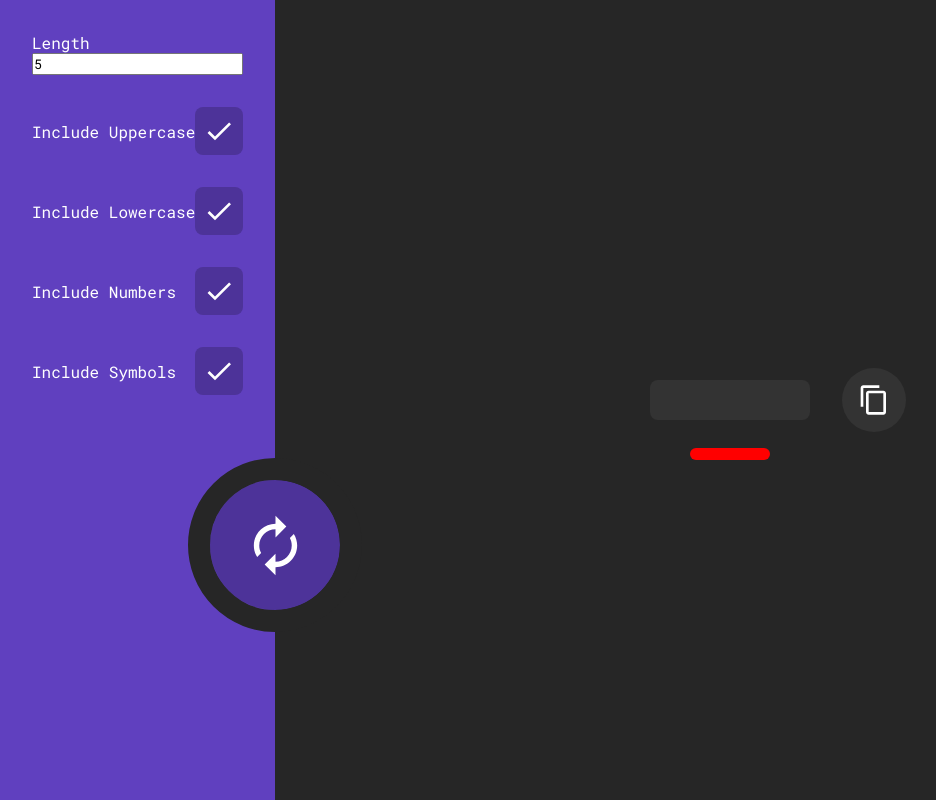
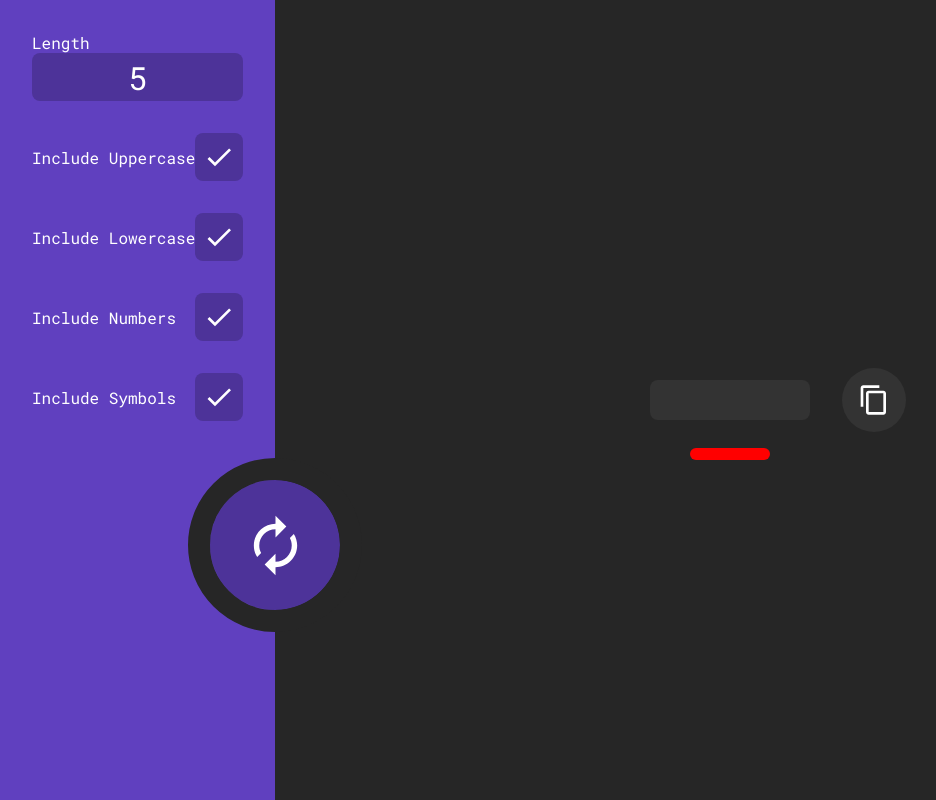
Before and after one commit to liquidwater0/password-generator, a React (Vite) app: page / in a window 1280 px wide. Shown: the whole page, without its empty margins (0-936 px from the left). Built offline with nearby package versions, Linux system fonts and the light colour scheme.

Commit message:
add number input component

```diff
--- a/src/App.tsx
+++ b/src/App.tsx
@@ -1,6 +1,7 @@
 import "./scss/App.scss";
 import { ACTIONS, MIN_LENGTH, MAX_LENGTH, usePassword } from "./context/PasswordContext";
 import { Autorenew, ContentCopy } from '@mui/icons-material';
+import NumberInput from "./components/NumberInput";
 import Checkbox from "./components/Checkbox";
 
 function App() {
@@ -15,14 +16,15 @@ function App() {
 						<li>
 							<div className="form-input-item">
 								<label htmlFor="lengthInput">Length</label>
-								<input
-									className='number-input'
-									type="number"
+								<NumberInput
 									min={MIN_LENGTH}
 									max={MAX_LENGTH}
-									value={passwordLength}
+									defaultValue={passwordLength}
 									onChange={event => {
-										dispatch({ type: ACTIONS.UPDATE_PASSWORD_LENGTH, payload: event.target.valueAsNumber });
+										dispatch({
+											type: ACTIONS.UPDATE_PASSWORD_LENGTH,
+											payload: (event.target as HTMLInputElement).valueAsNumber
+										});
 									}}
 								/>
 							</div>
@@ -34,7 +36,10 @@ function App() {
 									id="uppercaseCheckbox"
 									defaultChecked={includeUppercase}
 									onChange={event => {
-										dispatch({ type: ACTIONS.UPDATE_INCLUDE_UPPERCASE, payload: (event.target as HTMLInputElement).checked });
+										dispatch({
+											type: ACTIONS.UPDATE_INCLUDE_UPPERCASE,
+											payload: (event.target as HTMLInputElement).checked
+										});
 									}}
 								/>
 							</div>
@@ -46,7 +51,10 @@ function App() {
 									id="lowercaseCheckbox"
 									defaultChecked={includeLowercase}
 									onChange={event => {
-										dispatch({ type: ACTIONS.UPDATE_INCLUDE_LOWERCASE, payload: (event.target as HTMLInputElement).checked });
+										dispatch({
+											type: ACTIONS.UPDATE_INCLUDE_LOWERCASE,
+											payload: (event.target as HTMLInputElement).checked
+										});
 									}}
 								/>
 							</div>
@@ -58,7 +66,10 @@ function App() {
 									id="numbersCheckbox"
 									defaultChecked={includeNumbers}
 									onChange={event => {
-										dispatch({ type: ACTIONS.UPDATE_INCLUDE_NUMBERS, payload: (event.target as HTMLInputElement).checked });
+										dispatch({
+											type: ACTIONS.UPDATE_INCLUDE_NUMBERS,
+											payload: (event.target as HTMLInputElement).checked
+										});
 									}}
 								/>
 							</div>
@@ -70,7 +81,10 @@ function App() {
 									id="symbolsCheckbox"
 									defaultChecked={includeSymbols}
 									onChange={event => {
-										dispatch({ type: ACTIONS.UPDATE_INCLUDE_SYMBOLS, payload: (event.target as HTMLInputElement).checked });
+										dispatch({
+											type: ACTIONS.UPDATE_INCLUDE_SYMBOLS,
+											payload: (event.target as HTMLInputElement).checked
+										});
 									}}
 								/>
 							</div>
--- /dev/null
+++ b/src/components/NumberInput.tsx
@@ -0,0 +1,18 @@
+import { HTMLAttributes } from 'react';
+
+type NumberInputProps = {
+    min?: number,
+    max?: number
+} & HTMLAttributes<HTMLInputElement>;
+
+export default function NumberInput({ min, max, ...props }: NumberInputProps) {
+    return (
+        <input
+            className='number-input'
+            type="number"
+            min={min}
+            max={max}
+            { ...props }
+        />
+    );
+}
--- a/src/scss/App.scss
+++ b/src/scss/App.scss
@@ -1,3 +1,4 @@
+@use "./numberInput" as *;
 @use "./checkbox" as *;
 @import url('https://fonts.googleapis.com/css2?family=Roboto+Mono:ital,wght@0,100;0,200;0,300;0,400;0,500;0,600;0,700;1,100;1,200;1,300;1,400;1,500;1,600;1,700&display=swap');
 
--- /dev/null
+++ b/src/scss/_numberInput.scss
@@ -0,0 +1,21 @@
+.number-input {
+    background-color: var(--primary-color-2);
+    color: white;
+    font-size: 2rem;
+    height: 1.5em;
+    border-radius: 0.25em;
+    border: none;
+    text-align: center;
+    transition: outline 250ms;
+
+    &::-webkit-inner-spin-button,
+    &::-webkit-outer-spin-button {
+        position: absolute;
+        opacity: 0;
+    }
+
+    &:hover,
+    &:focus {
+        outline: 2px solid var(--primary-color-3);
+    }
+}
```
